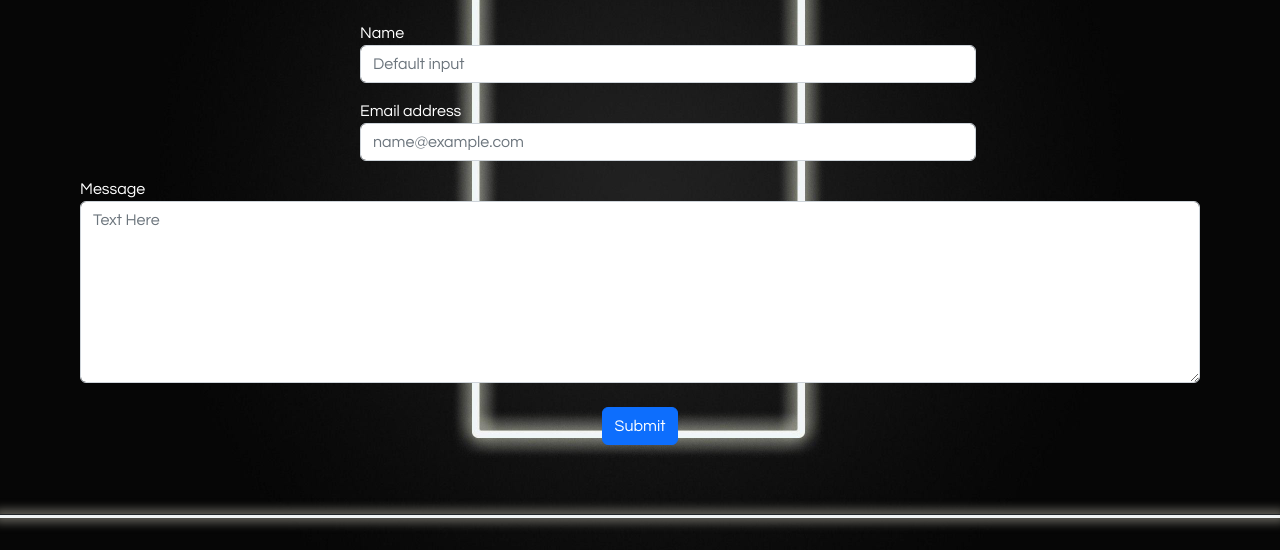
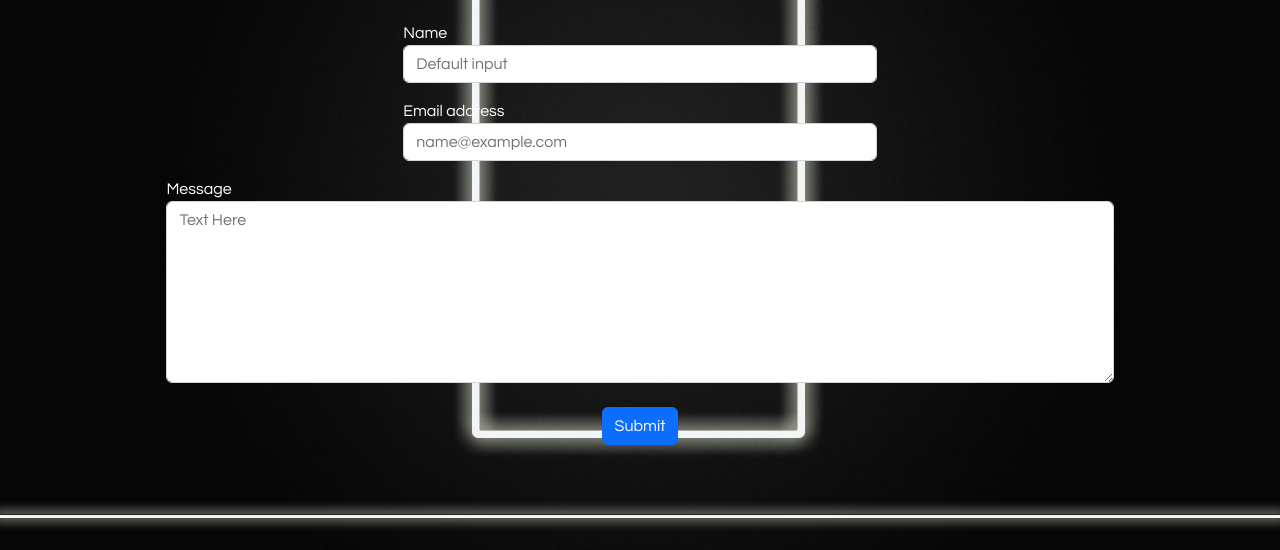
Before and after one commit to Tommahawk65/MS1-new-, a plain HTML site: page contact.html in a window 1280 px wide. Shown: the part 210-760 px from the top of the page. Drawn offline with nearby package versions, Linux system fonts and the light colour scheme.

Commit message:
made contact page more responsive

```diff
--- a/assets/css/style.css
+++ b/assets/css/style.css
@@ -236,9 +236,37 @@ and (min-width : 991px) {
 
 
 .email, .password {
-  padding-left: 25%;
+
   width: 80%;
 }
+
+
+
+  @media only screen
+  and (max-width : 700px) {
+    .email, .password {
+      padding-left: 0px;
+      width: 100%;
+    }
+  }
+
+  @media only screen
+  and (min-width : 991px) {
+    .contact-text {
+
+      width: 80%;
+
+
+    }
+  }
+
+  @media only screen
+  and (min-width : 991px) {
+    .email, .password {
+
+      width: 40%;
+    }
+  }
 
 /* --------------------------------------------------------------------------------------Footer*/
 
--- a/contact.html
+++ b/contact.html
@@ -60,17 +60,17 @@
     </nav>
     <hr>
     <section>
-        <form class="contact-form mt-5">
+        <form class="contact-form mt-5 mx-5 ">
           <h2 class="text-decoration-underline text-white text-center">Contact</h2>
-          <div class="form-group email pt-3">
+          <div class="form-group email pt-3 mx-auto">
             <label for="exampleFormControlTextarea1" class="text-white">Name</label>
             <input class="form-control required" type="text" id="exampleFormControlTextarea1" required placeholder="Default input">
           </div>
-          <div class="form-group email pt-3">
+          <div class="form-group email pt-3 mx-auto">
             <label for="exampleFormControlInput1" class="text-white">Email address</label>
             <input type="email" class="form-control" id="exampleFormControlInput1" required placeholder="name@example.com">
           </div>
-          <div class="form-group pt-3">
+          <div class="form-group contact-text center-block pt-3 mx-auto">
             <label for="exampleFormControlTextarea1" class="text-white">Message</label>
             <textarea class="form-control" id="exampleFormControlTextarea1" required placeholder="Text Here" rows="7"></textarea>
           </div>
```
